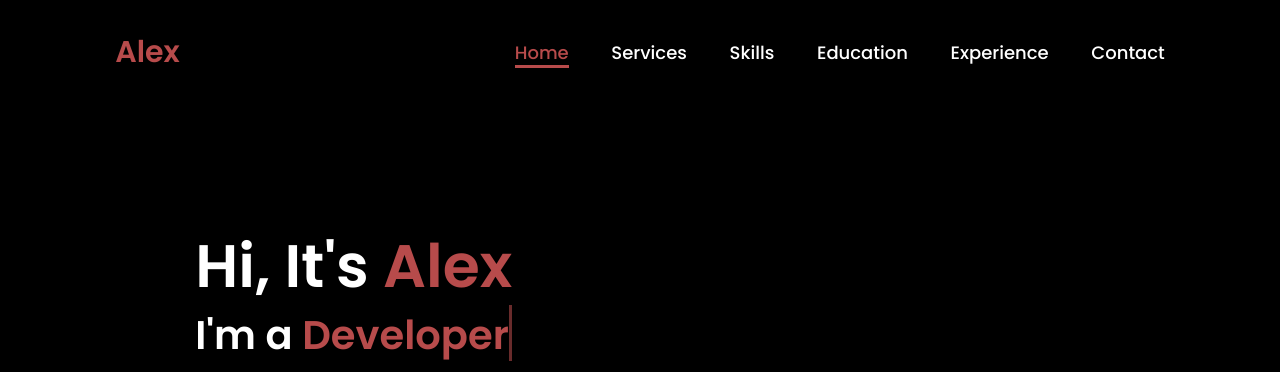
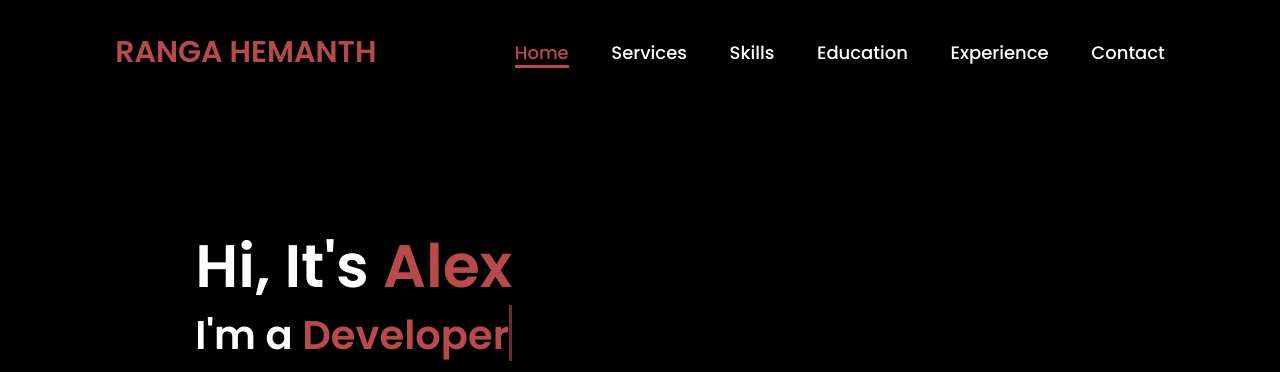
Before and after one commit to thokio77/resume., a plain HTML site: page index.html in a window 1280 px wide. Shown: the top 372 px of the page. Drawn offline with Linux system fonts and the light colour scheme.

Commit message:
Update index.html

```diff
--- a/index.html
+++ b/index.html
@@ -9,7 +9,7 @@
 </head>
 <body>
     <header>
-        <a href="#" class="logo">Alex</a>
+        <a href="#" class="logo">RANGA HEMANTH</a>
         <nav>
             <a href="#" class="active"> Home</a>
             <a href="#" >Services</a>
```
